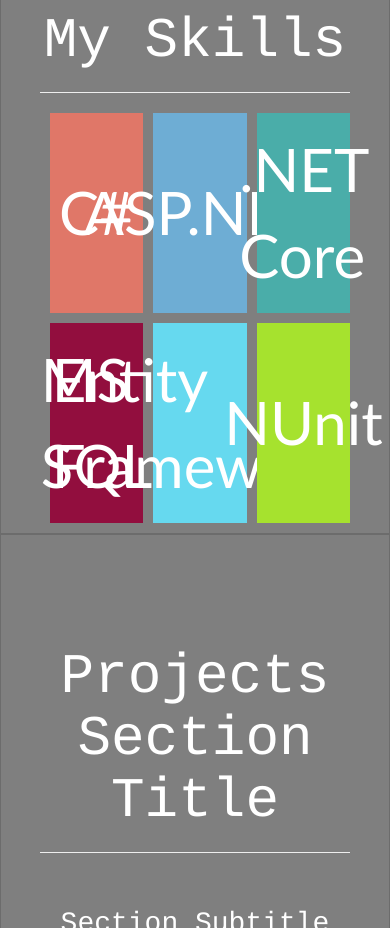
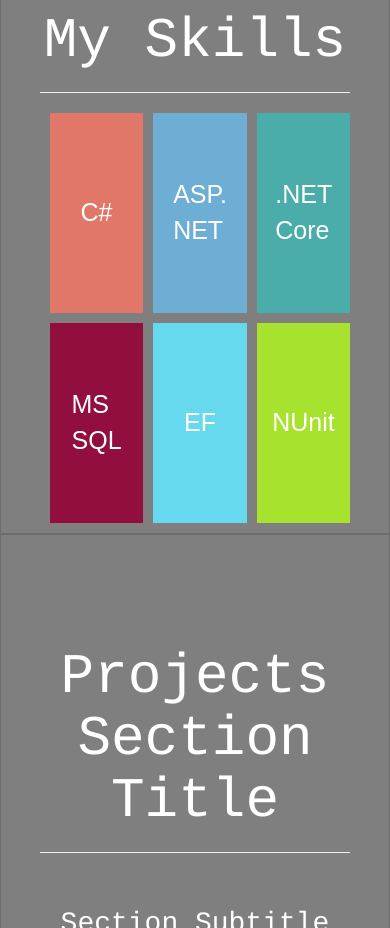
Before and after one commit to Sverda/Portfolio-Website, a website: page index.html in a window 390 px wide. Shown: the part 920-1848 px from the top of the page. Drawn offline with nearby package versions, Linux system fonts and the light colour scheme.

Commit message:
Responsive cards' text

```diff
--- a/css/techcards.less
+++ b/css/techcards.less
@@ -69,7 +69,28 @@
     top: 50%;
     left: 50%;
     transform: translate(-50%, -50%);
-    font-size: 60px;
+    font-family: Arial, Helvetica, sans-serif;
+    font-size: 100%;
     transition: 0.7s;
     color: #fff;
+    @media (min-width: 768px)
+    {
+        white-space: nowrap;
+    }
 }
+
+.longText
+{
+    @media (max-width: 768px)
+    {
+        display: none;
+    }
+}
+
+.shortText
+{
+    @media (min-width: 768px)
+    {
+        display: none;
+    }
+}
--- a/index.html
+++ b/index.html
@@ -65,7 +65,8 @@
           <div class="card">
             <div class="cardContent">
               <div class="cardFace">
-                <span class="cardText">ASP.NET</span>
+                <span class="cardText longText">ASP.NET</span>
+                <span class="cardText shortText">ASP. NET</span>
               </div>
             </div>
           </div>
@@ -88,7 +89,8 @@
           <div class="card">
             <div class="cardContent">
               <div class="cardFace">
-                <span class="cardText">Entity Framework</span>
+                <span class="cardText longText">Entity Framework</span>
+                <span class="cardText shortText">EF</span>
               </div>
             </div>
           </div>
```
Also changed, not shown: css/main.css, css/techcards.css.
